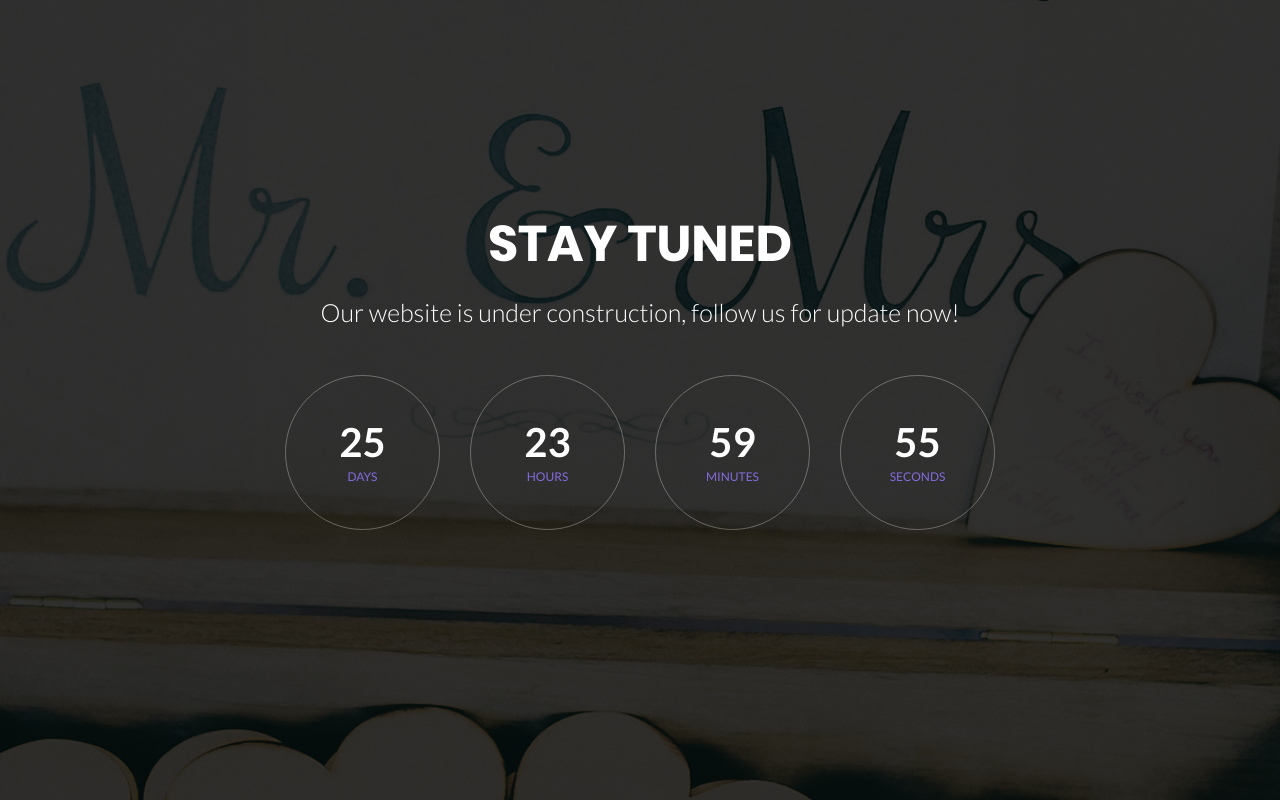
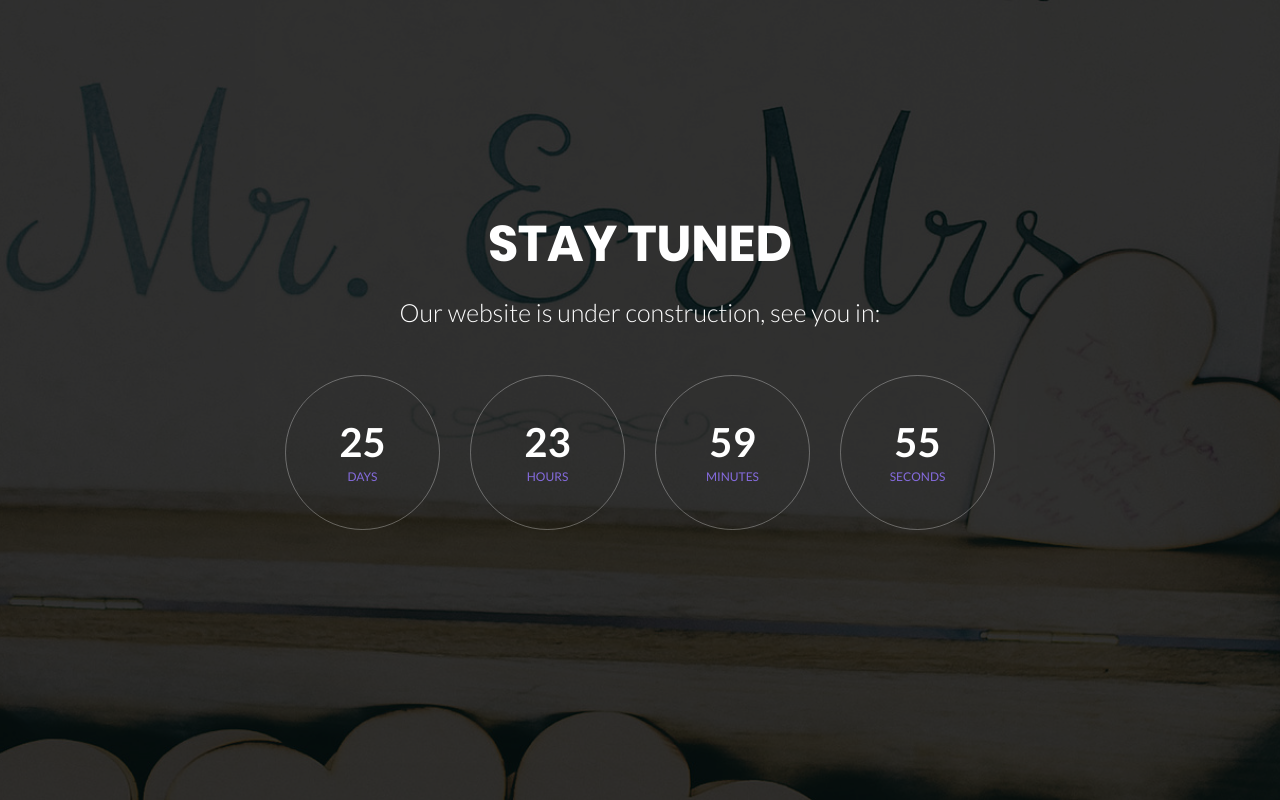
Before and after one commit to vic10us/wedding-site, a plain HTML site: page index.html in a window 1280 px wide. Drawn offline with Linux system fonts and the light colour scheme.

Commit message:
Updated tagline

```diff
--- a/index.html
+++ b/index.html
@@ -35,7 +35,7 @@
 			</h3>
 
 			<p class="m2-txt1 txt-center p-b-48">
-				Our website is under construction, follow us for update now!
+				Our website is under construction, see you in:
 			</p>
 
 			<div class="flex-w flex-c-m cd100 p-b-33">
```
